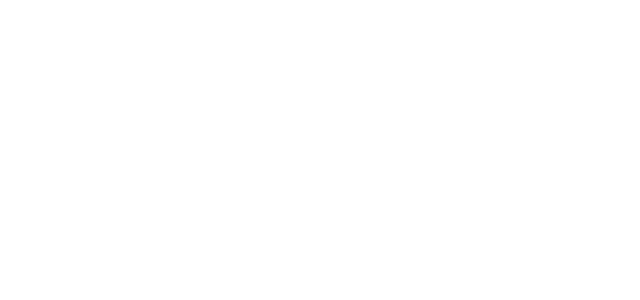
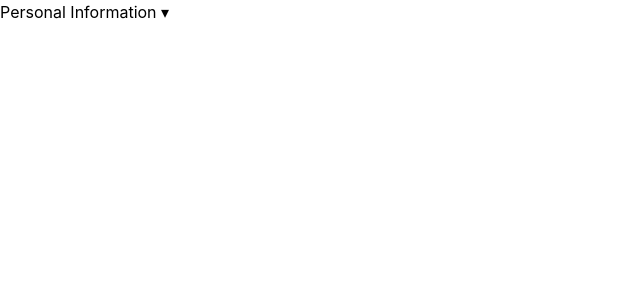
Before and after one commit to Marlonilao/Project-CV-Application, a React (Vite) app: page / in a window 1280 px wide. Shown: the top 300 px of the page, without its empty margins (0-640 px from the left). Built offline with nearby package versions, Linux system fonts and the light colour scheme.

Commit message:
add components PersonalInfo & Togglable

```diff
--- a/src/App.jsx
+++ b/src/App.jsx
@@ -1,8 +1,31 @@
 import { useState } from 'react'
+import PersonalInfo from './components/PersonalInfo'
 import './App.css'
 
 function App() {
-  return <></>
+  const [CVdata, setCVdata] = useState({
+    fullName: '',
+    email: '',
+    phone: '',
+    summary: '',
+    experience: '',
+    education: '',
+    skills: [],
+    projects: [],
+  })
+
+  const handleInputChange = (e) => {
+    setCVdata((prevData) => ({
+      ...prevData,
+      [e.target.name]: e.target.value,
+    }))
+  }
+
+  return (
+    <div>
+      <PersonalInfo CVdata={CVdata} handleInputChange={handleInputChange} />
+    </div>
+  )
 }
 
 export default App
--- /dev/null
+++ b/src/components/PersonalInfo.jsx
@@ -0,0 +1,41 @@
+import Togglable from './Togglable'
+
+const PersonalInfo = ({ CVdata, handleInputChange }) => {
+  return (
+    <>
+      <Togglable header='Personal Information'>
+        <label>
+          Full Name:{' '}
+          <input
+            type='text'
+            name='fullName'
+            value={CVdata.fullName}
+            onChange={handleInputChange}
+          />
+        </label>
+        <br />
+        <label>
+          Email:{' '}
+          <input
+            type='email'
+            name='email'
+            value={CVdata.email}
+            onChange={handleInputChange}
+          />
+        </label>
+        <br />
+        <label>
+          Phone:{' '}
+          <input
+            type='tel'
+            name='phone'
+            value={CVdata.phone}
+            onChange={handleInputChange}
+          />
+        </label>
+      </Togglable>
+    </>
+  )
+}
+
+export default PersonalInfo
--- /dev/null
+++ b/src/components/Togglable.jsx
@@ -0,0 +1,23 @@
+import { useState } from 'react'
+
+const Togglable = (props) => {
+  const [visible, setVisible] = useState(false)
+
+  const showWhenVisible = { display: visible ? '' : 'none' }
+
+  const toggleVisible = () => setVisible(!visible)
+
+  return (
+    <div>
+      <h3>
+        {props.header}{' '}
+        <button type='button' onClick={toggleVisible}>
+          {visible ? <span>&#9654;</span> : <span>&#9662;</span>}
+        </button>
+      </h3>{' '}
+      <div style={showWhenVisible}>{props.children}</div>
+    </div>
+  )
+}
+
+export default Togglable
```
